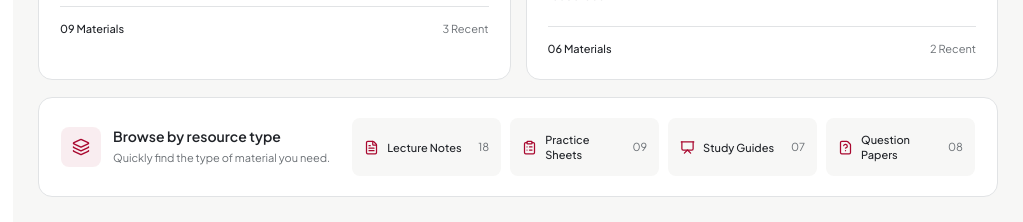
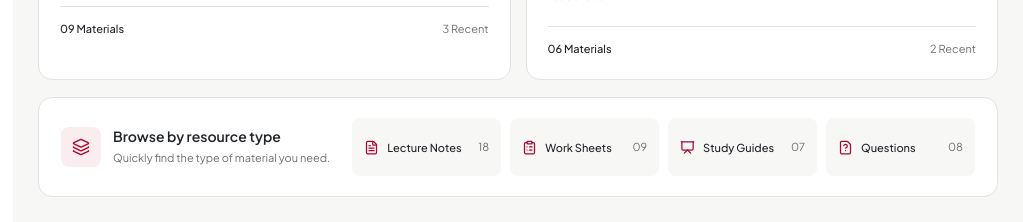
Before and after one commit to Bava29/UniTutor, a plain HTML site: page d4.html in a window 1280 px wide. Shown: the part 1600-1822 px from the top of the page, without its empty margins (257-1280 px from the left). Drawn offline with nearby package versions, Linux system fonts and the light colour scheme.

Commit message:
Add files via upload

```diff
--- a/d4.html
+++ b/d4.html
@@ -950,7 +950,7 @@
                         <i data-lucide="clipboard-list"></i>
 
                         <span>
-                            Practice Sheets
+                            Work Sheets
                         </span>
 
                         <small>
@@ -980,7 +980,7 @@
                         <i data-lucide="file-question"></i>
 
                         <span>
-                            Question Papers
+                            Questions
                         </span>
 
                         <small>
```
